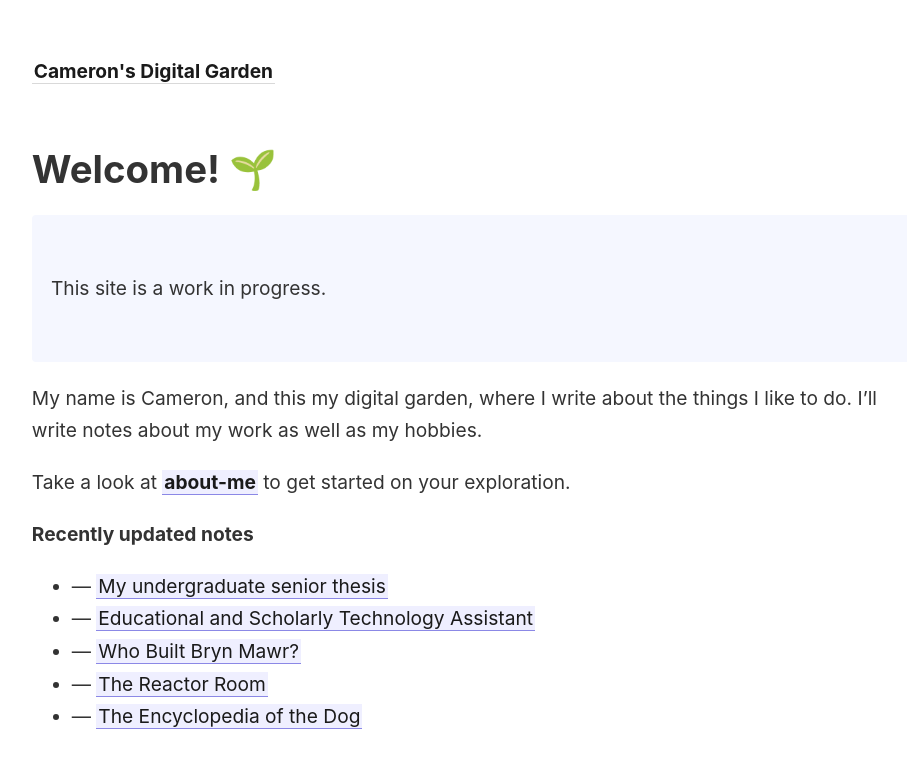
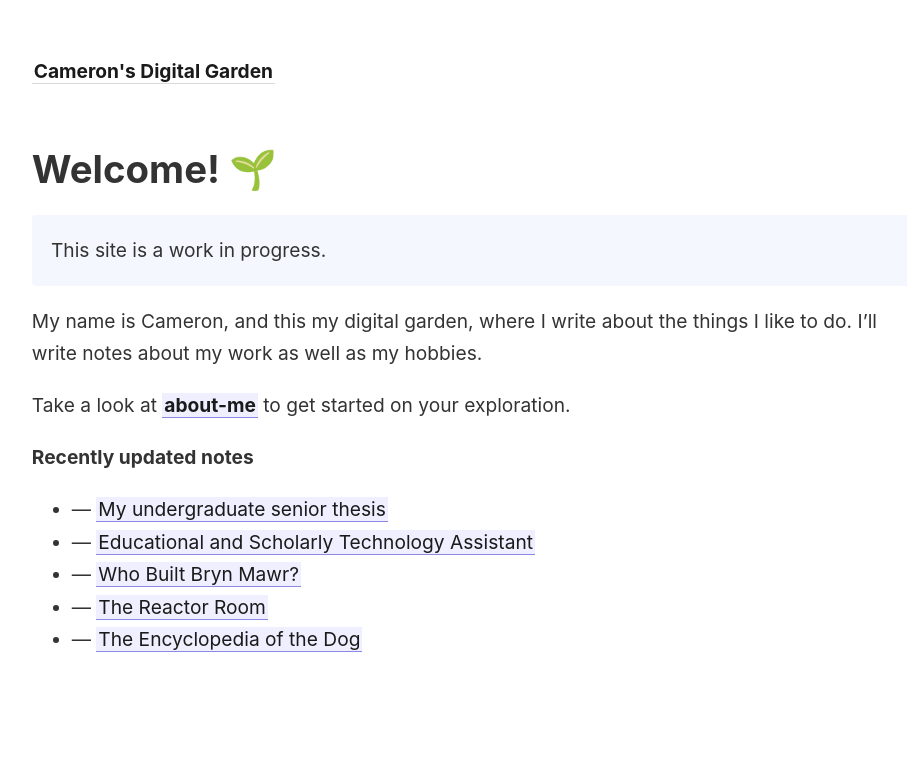
Before and after one commit to cboucher01/cboucher01.github.io, a Jekyll site: the page built from _pages/index.md, in a window 1280 px wide. Shown: the top 768 px of the page, without its empty margins (45-952 px from the left). Built offline with Jekyll 4.4.1, drawn with Linux system fonts in a browser that asks for light colours.

Commit message:
adjust WIP notice styles

```diff
--- a/_pages/index.md
+++ b/_pages/index.md
@@ -7,7 +7,7 @@ permalink: /
 
 # Welcome! 🌱
 
-<p style="padding: 3em 1em; background: #f5f7ff; border-radius: 4px;">
+<p style="padding: 1em 1em; background: #f5f7ff; border-radius: 4px;">
   This site is a work in progress.
 </p>
 
```
